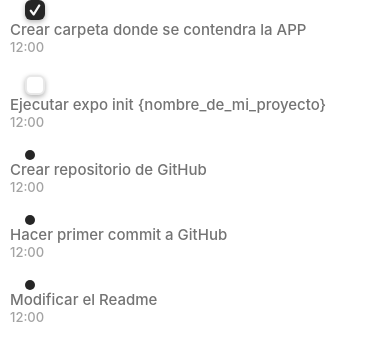
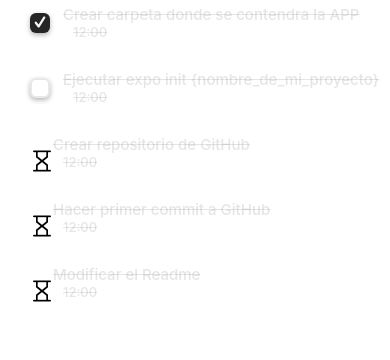
Before and after one commit to santiagoarangog/todo-app, a React Native app: screen / in a window 390 px wide. Shown: the top 360 px of the page. Built offline with nearby package versions, Linux system fonts and the light colour scheme.

Commit message:
Add AntDesign icons and validations task not today

```diff
--- a/components/Checkbox.js
+++ b/components/Checkbox.js
@@ -1,15 +1,17 @@
 import * as React from "react";
 import {StyleSheet, TouchableOpacity, View} from "react-native";
-import {Entypo} from "@expo/vector-icons";
+import {Entypo, AntDesign } from "@expo/vector-icons";
 
 export default function Checkbox({id, text, isCompleted, isToday, hour}) {
-    return isToday ?(
+    return isToday ? (
         <TouchableOpacity style={isCompleted ? styles.checked : styles.uncheck}>
             {isCompleted && <Entypo name="check" size={16} color="#FAFAFA"/>}
         </TouchableOpacity>
-    ):(
-        <View style={styles.isToday}/>
-  );
+    ) : (
+        <View style={styles.isToday}>
+            <AntDesign name="hourglass" size={24} color="black" />
+        </View>
+    );
 }
 
 const styles = StyleSheet.create({
@@ -56,9 +58,11 @@ const styles = StyleSheet.create({
         width: 10,
         height: 10,
         marginHorizontal: 10,
-        borderRadius: 10,
-        backgroundColor: '#262626',
         marginRight: 13,
-        marginLeft: 15
+        marginLeft: 15,
+        content: 'pending'
+    },
+    textPending:{
+        marginRight: 10
     }
 });
--- a/components/Todo.js
+++ b/components/Todo.js
@@ -1,8 +1,8 @@
 import * as React from "react";
-import { StyleSheet, Text, View } from "react-native";
+import {StyleSheet, Text, View} from "react-native";
 import Checkbox from "./Checkbox";
 
-export default function Todo({ id, text, isCompleted, isToday, hour }) {
+export default function Todo({id, text, isCompleted, isToday, hour}) {
     return (
         <View style={styles.container}>
             <Checkbox
@@ -11,9 +11,21 @@ export default function Todo({ id, text, isCompleted, isToday, hour }) {
                 isCompleted={isCompleted}
                 isToday={isToday}
                 hour={hour}
-      ></Checkbox>
-      <Text style={styles.text}>{text}</Text>
-      <Text style={styles.time}>{hour}</Text>
+            />
+            <View>
+                <Text
+                    style={isCompleted ?
+                        [styles.text, {textDecorationLine: 'line-through', color: '#73737330'}]
+                        : [styles.text, {textDecorationLine: 'line-through', color: '#73737330'}]}>
+                    {text}
+                </Text>
+                <Text
+                    style={isCompleted ?
+                        [styles.time, {textDecorationLine: 'line-through', color: '#73737330'}]
+                        : [styles.time, {textDecorationLine: 'line-through', color: '#73737330'}]}>
+                    {hour}
+                </Text>
+            </View>
         </View>
     );
 }
@@ -22,15 +34,22 @@ const styles = StyleSheet.create({
     container: {
         marginStart: 10,
         marginBottom: 20,
+        flexDirection: "row",
+        alignItems: "center",
+        padding: 5
     },
     text: {
         fontSize: 15,
         fontWeight: "500",
         color: "#737373",
     },
+    textPending: {
+        marginLeft: 10
+    },
     time: {
         fontSize: 13,
         color: "#a3a3a3",
         fontWeight: "500",
+        marginLeft: 10,
     },
 });
--- a/package.json
+++ b/package.json
@@ -19,6 +19,7 @@
   },
   "devDependencies": {
     "@babel/core": "^7.12.9",
+    "@expo/vector-icons": "^13.0.0",
     "@types/react": "~17.0.21",
     "@types/react-native": "~0.64.12",
     "typescript": "~4.3.5"
```
Also changed, not shown: 1 other file (tests, documents, lock files or other folders). Lines whose indentation alone changed are shown as unchanged.
